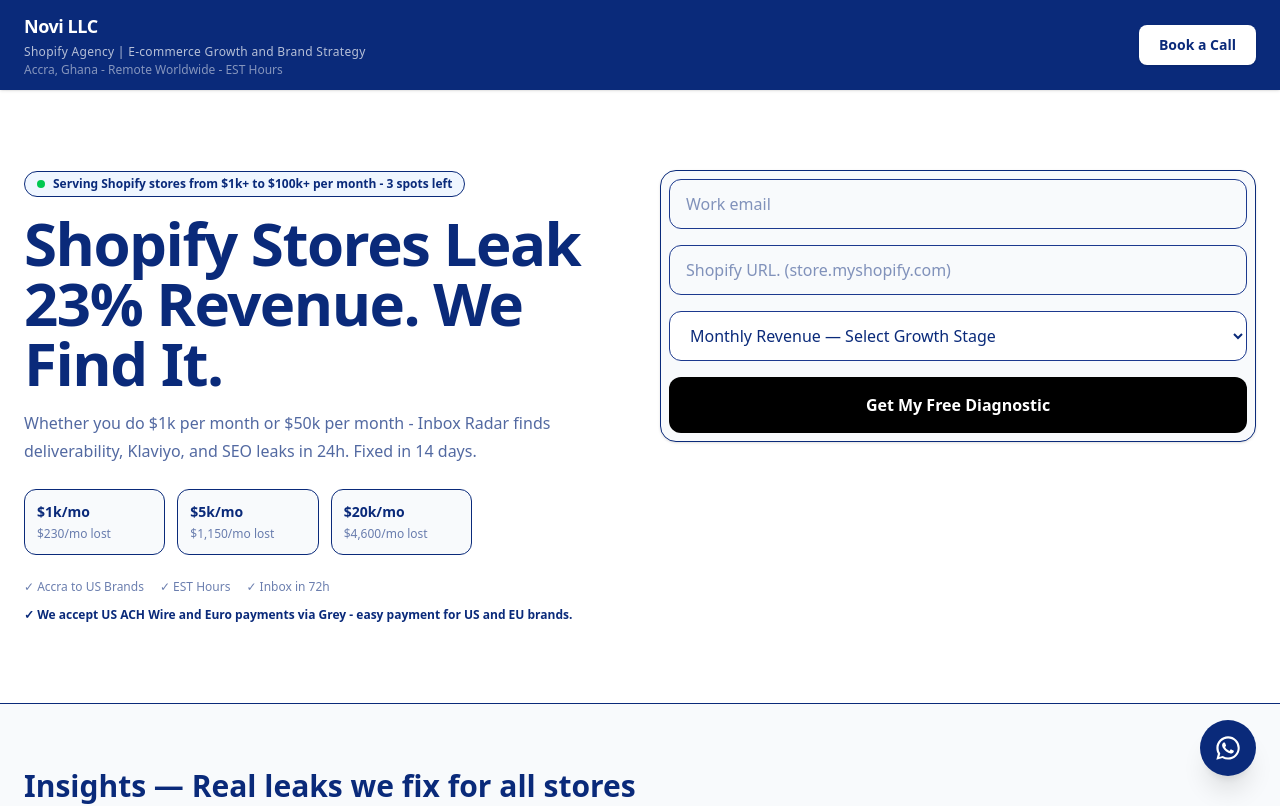
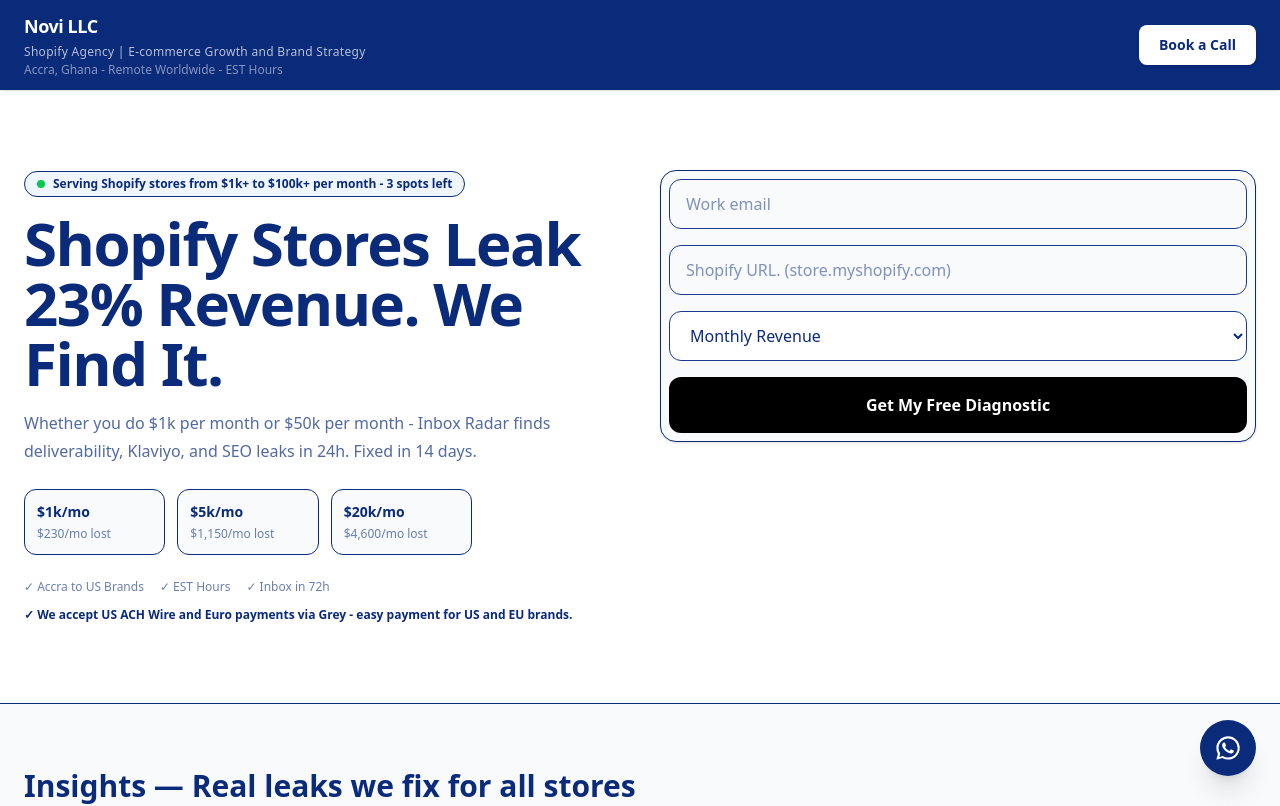
Before and after one commit to NOVI-I6699-cmd/portfolio-starter-kit, a Next.js app: page / in a window 1280 px wide. Shown: the top 806 px of the page. Built offline with nearby package versions, Linux system fonts and the light colour scheme.

Commit message:
Update AuditForm.tsx

```diff
--- a/app/components/AuditForm.tsx
+++ b/app/components/AuditForm.tsx
@@ -57,10 +57,10 @@ export default function AuditForm() {
         onChange={(e) => setRevenue(e.target.value)}
         className="border border-blue-900 rounded-xl px-4 py-3 bg-white"
       >
-        <option value="">Monthly Revenue — Select Growth Stage</option>
-        <option value="$10/mo - $1k/mo - Starter">Starter — $10/mo to $1k/mo ($230/mo lost)</option>
-        <option value="$1k - $10k/mo - Growing">Growing — $1k to $10k/mo ($1,150/mo lost)</option>
-        <option value="$10k - $100k/mo - Scaling">Scaling — $10k to $100k/mo ($4,600/mo lost)</option>
+        <option value="">Monthly Revenue</option>
+        <option value="$5k - $10k/mo - Early Start">$5k - $10k/mo — Early Start</option>
+        <option value="$10k - $20k/mo - Growing">$10k - $20k/mo — Growing</option>
+        <option value="$20k - $100k+/mo - Established">$20k - $100k+/mo — Established</option>
       </select>
 
       <button
```
